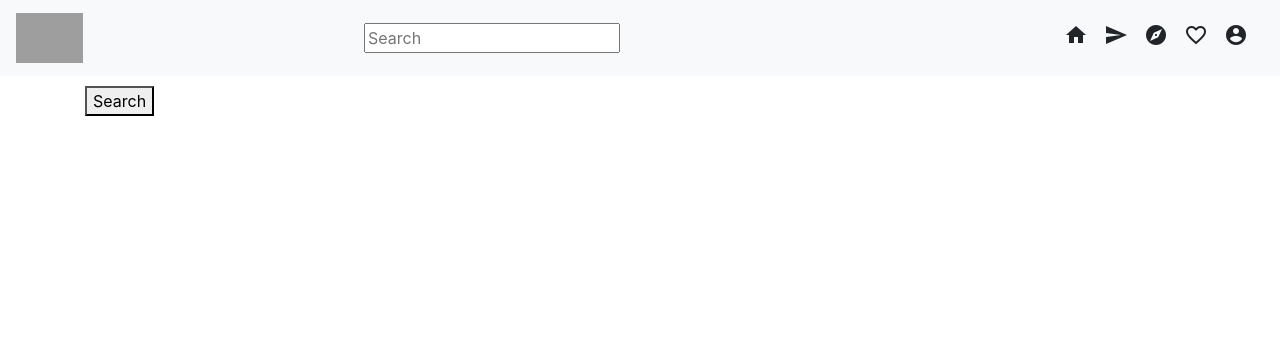
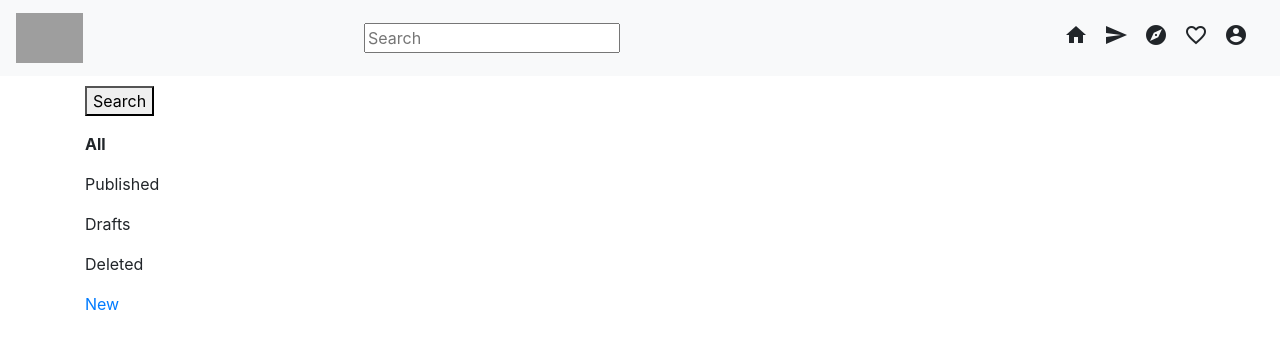
Before and after one commit to LincolnMoki/instagram, a Django app: template instagram/templates/instagram/profile.html in a window 1280 px wide. Shown: the top 349 px of the page. Run offline with Django 3.2, Linux system fonts and the light colour scheme; the template is opened without the code that fills it, so the values that code supplies are empty; some libraries are stand-ins or nearby versions; grey boxes are pictures that could not be loaded.

Commit message:
added class level-right

```diff
--- a/instagram/templates/instagram/profile.html
+++ b/instagram/templates/instagram/profile.html
@@ -37,6 +37,16 @@
       </div>
     </div>
 
+  <!-- Right side -->
+  <div class="level-right">
+    <p class="level-item"><strong>All</strong></p>
+    <p class="level-item"><a>Published</a></p>
+    <p class="level-item"><a>Drafts</a></p>
+    <p class="level-item"><a>Deleted</a></p>
+    <p class="level-item"><a class="button is-success">New</a></p>
+  </div>
+</nav>
+
 
 
 
```
